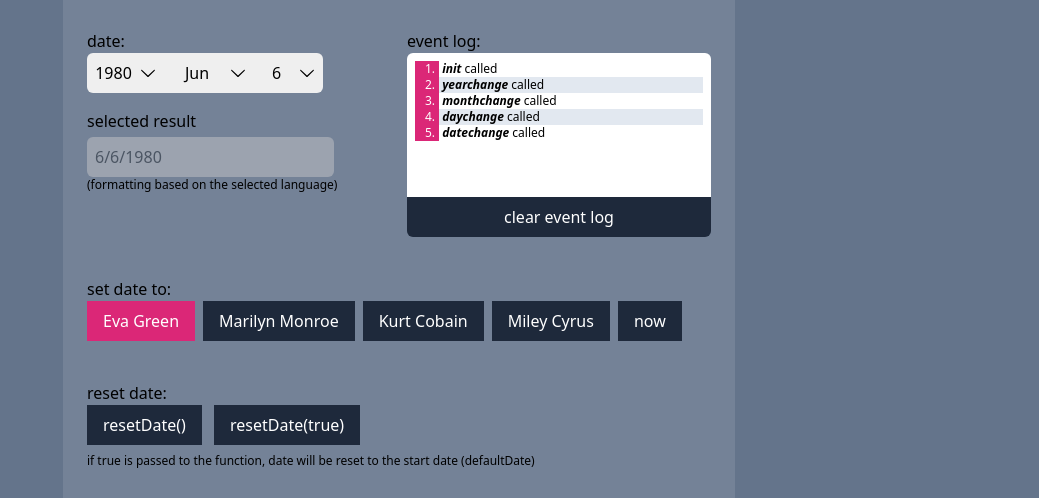
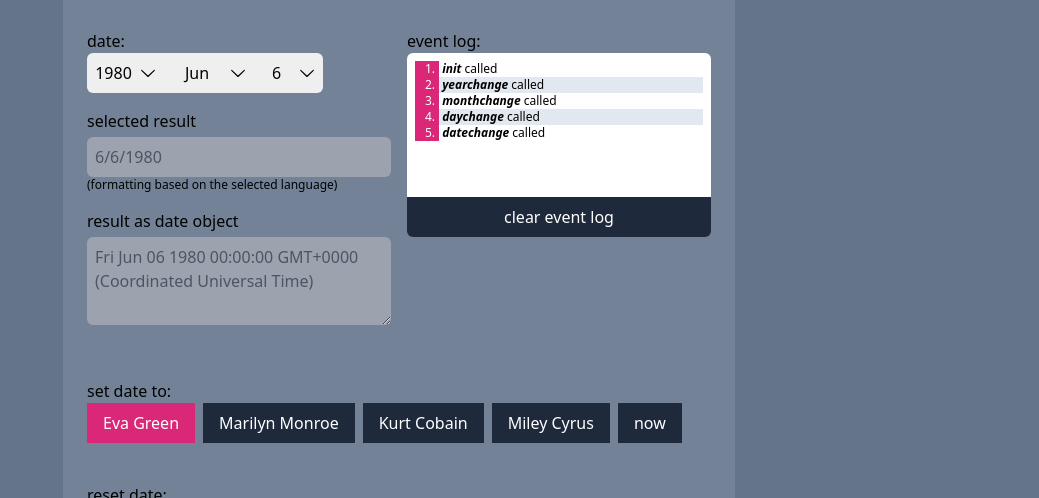
Before and after one commit to lemon3/birthdaypicker, a website built with webpack: page src/template.html in a window 1280 px wide. Shown: the part 237-735 px from the top of the page, without its empty margins (241-1280 px from the left). Built offline with nearby package versions, Linux system fonts and the light colour scheme.

Commit message:
demo update

```diff
--- a/src/template.html
+++ b/src/template.html
@@ -41,6 +41,7 @@
           locale: '',
           date: '',
           result: '',
+          resultDate: '',
           eventLines: 0,
           events: null,
           instance: null,
@@ -163,13 +164,15 @@
           // events
           outputFormatChange(evt) {
             this.currentOutputFormat = this.outputFormat.filter((op) => op.id === +evt.target.value)[0];
-            this.result = this.getInstance().getDate(this.currentOutputFormat.val);
+            this.result = this.getInstance().getDateString(this.currentOutputFormat.val);
+            this.resultDate = i.getDate().toString();
           },
           datechange(evt) {
             const i = evt.detail.instance;
             // let tmp = [i.currentYear,('00'+i.currentMonth).slice(-2),('00'+i.currentDay).slice(-2)].join('-');
             this.date = i.getDateString('yyyy-mm-dd');
             this.result = i.getDateString(this.currentOutputFormat.val);
+            this.resultDate = i.getDate().toString();
           },
         }"
         :class="initialized ? 'display-block' : 'hidden'"
@@ -392,17 +395,26 @@
               </div>
             </div>
             <div class="relative mb-4">
-              <div class="mb-1">
-                selected result
-              </div>
+              <div class="mb-1">selected result</div>
               <input
-                class="px-2 py-2 outline-none border-0 focus:ring-pink-500 focus:ring-2 rounded-md disabled:bg-gray-400 disabled:text-gray-600 disabled:opacity-1"
+                class="w-full px-2 py-2 outline-none border-0 focus:ring-pink-500 focus:ring-2 rounded-md disabled:bg-gray-400 disabled:text-gray-600 disabled:opacity-1"
                 id="mm-input"
                 type="text"
                 :value="result"
                 disabled
               />
               <div class="text-xs" x-text="currentOutputFormat.desc"></div>
+            </div>
+            <div class="relative mb-4">
+              <div class="mb-1">result as date object</div>
+              <textarea
+                class="w-full px-2 py-2 outline-none border-0 focus:ring-pink-500 focus:ring-2 rounded-md disabled:bg-gray-400 disabled:text-gray-600 disabled:opacity-1"
+                name=""
+                id=""
+                rows="3"
+                x-text="resultDate"
+                disabled
+              ></textarea>
             </div>
           </div>
           <div class="md:w-1/2 md:ml-2">
@@ -441,13 +453,20 @@
             type="button"
             @click="resetDate()"
             class="px-4 py-2 inline-block text-white mb-2 mr-2 outline-none bg-slate-800 hover:bg-slate-900"
-          >resetDate()</button>
+          >
+            resetDate()
+          </button>
           <button
             type="button"
             @click="resetDate(true)"
             class="px-4 py-2 inline-block text-white mb-2 mr-2 outline-none bg-slate-800 hover:bg-slate-900"
-          >resetDate(true)</button>
-          <div class="text-xs">if true is passed to the function, date will be reset to the start date (defaultDate)</div>
+          >
+            resetDate(true)
+          </button>
+          <div class="text-xs">
+            if true is passed to the function, date will be reset to the start
+            date (defaultDate)
+          </div>
         </div>
 
         <div class="mt-8">
@@ -600,6 +619,9 @@
         fr: { text: { year: 'Année', month: 'mois', day: 'jour' } },
       };
     </script>
-    <script defer src="https://unpkg.com/alpinejs@3.x.x/dist/cdn.min.js"></script>
+    <script
+      defer
+      src="https://unpkg.com/alpinejs@3.x.x/dist/cdn.min.js"
+    ></script>
   </body>
 </html>
```
Also changed, not shown: docs/index.html (+5 -2 lines).
